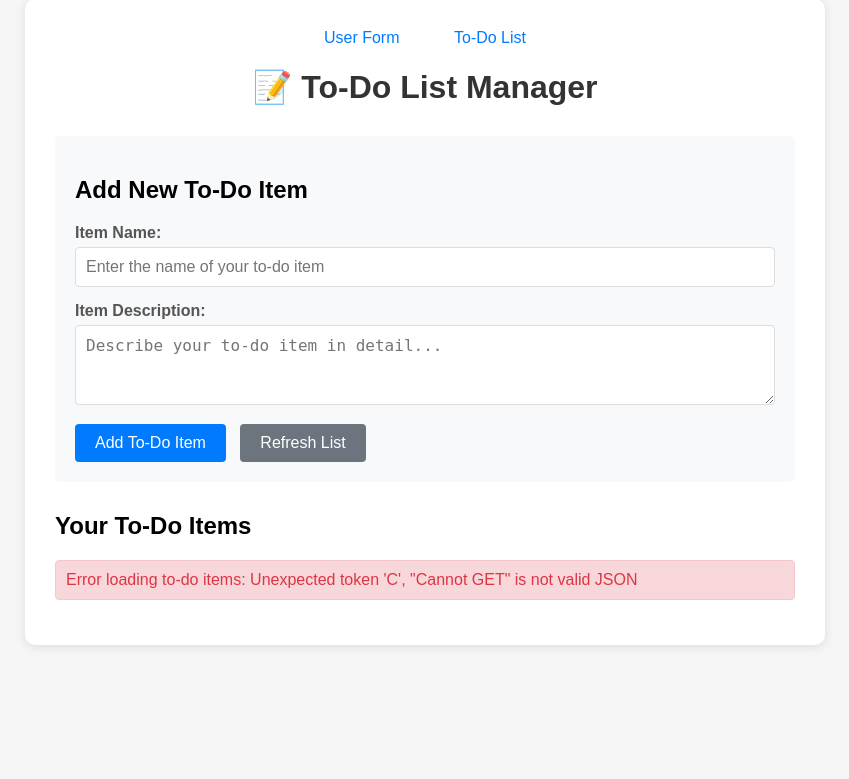
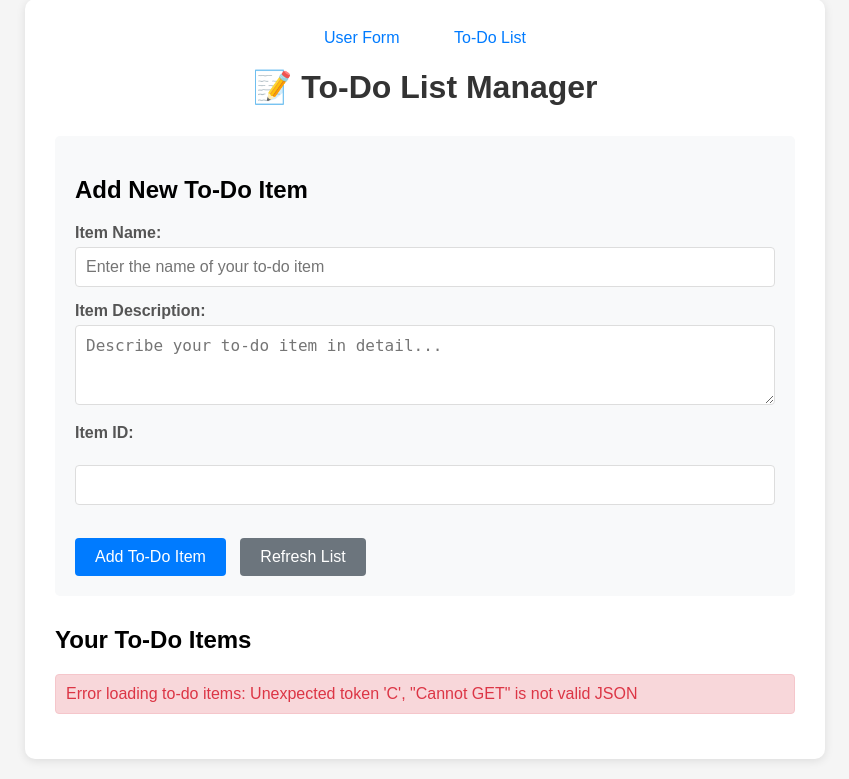
Before and after one commit to amrendranath/flask_application, a Flask app: template templates/todo.html in a window 1280 px wide. Shown: the part 21-800 px from the top of the page, without its empty margins (215-1064 px from the left). Run offline with Flask 3, Linux system fonts and the light colour scheme; the template is opened without the code that fills it, so the values that code supplies are empty.

Commit message:
add item Id field

```diff
--- a/templates/todo.html
+++ b/templates/todo.html
@@ -254,6 +254,11 @@
             ></textarea>
           </div>
 
+          <div class="form-group">
+            <label>Item ID:</label><br />
+            <input type="text" name="item_id" required /><br /><br />
+          </div>
+
           <button type="submit" class="btn">Add To-Do Item</button>
           <button type="button" class="btn btn-secondary" onclick="showTodos()">
             Refresh List
```
